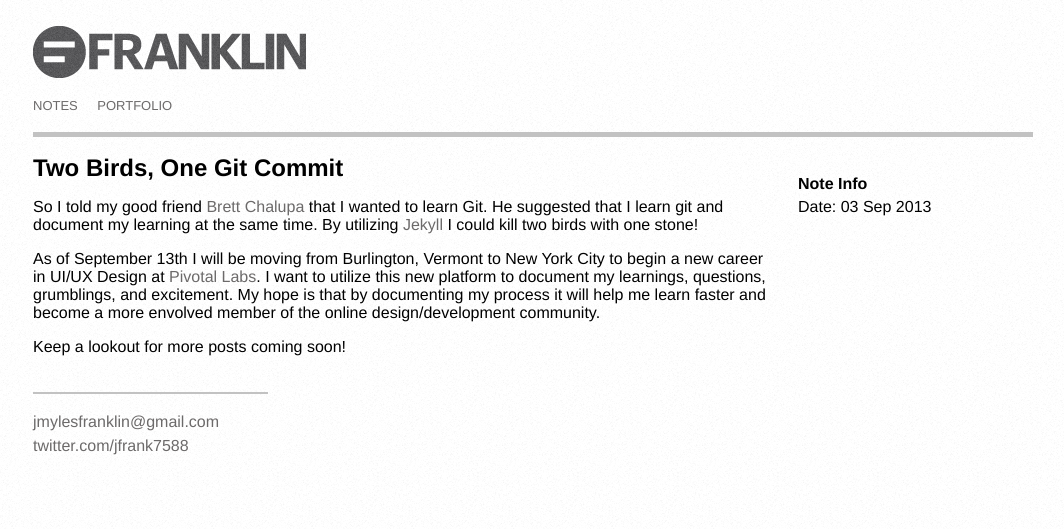
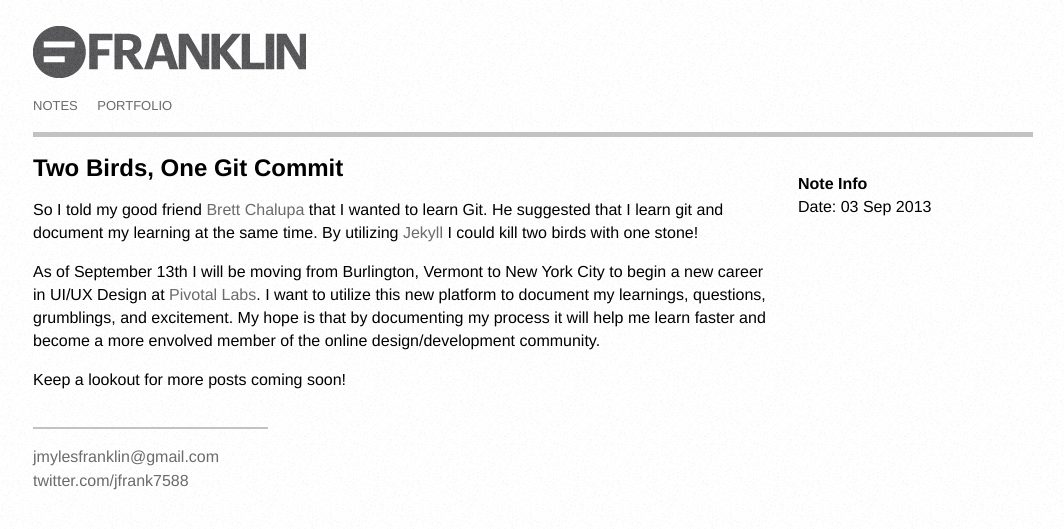
Before and after one commit to joshmfranklin/notes, a Jekyll site: the page built from _posts/2013-09-03-two-birds-one-git-commit.md, in a window 1280 px wide. Shown: the top 529 px of the page, without its empty margins (107-1171 px from the left). Built offline with Jekyll 4.4.1, drawn with Linux system fonts in a browser that asks for light colours; Markdown is read by kramdown in place of the engine named in the settings.

Commit message:
updated line height in post

```diff
--- a/css/main.css
+++ b/css/main.css
@@ -46,10 +46,13 @@ ul {
   line-height: 24px;
 }
 
-/* Notes Styles */
+/* Post Styles */
 .note_info h4 {
   margin-bottom: 5px;
 }
 .note_info p {
   margin: 5px 0;
 }
+.post {
+  line-height: 23px;
+}
```
